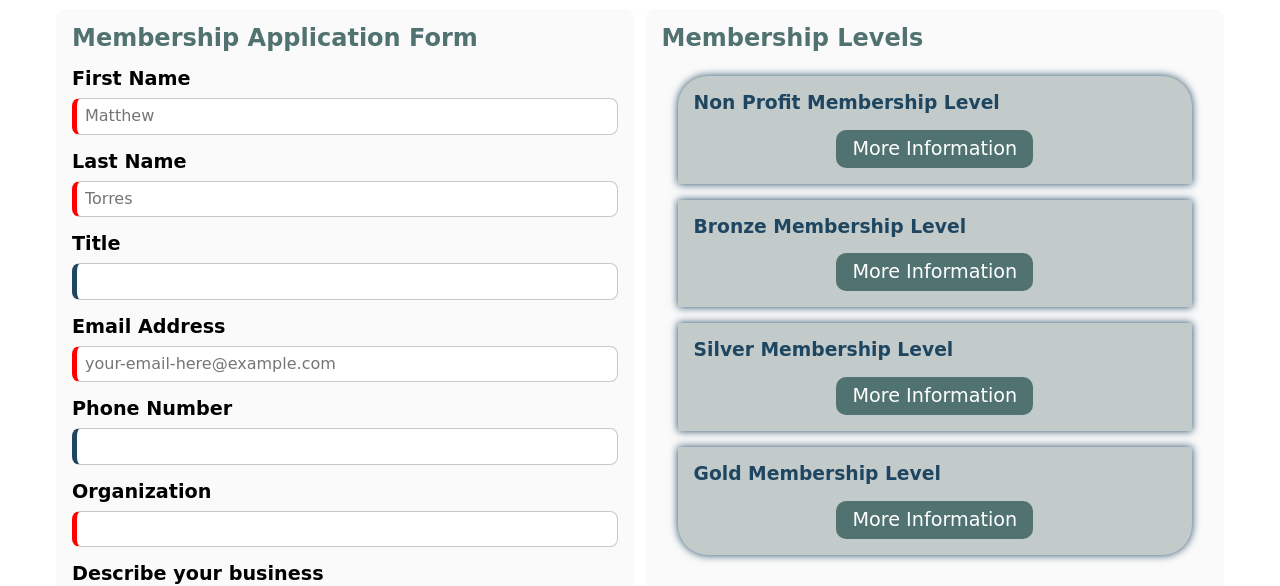
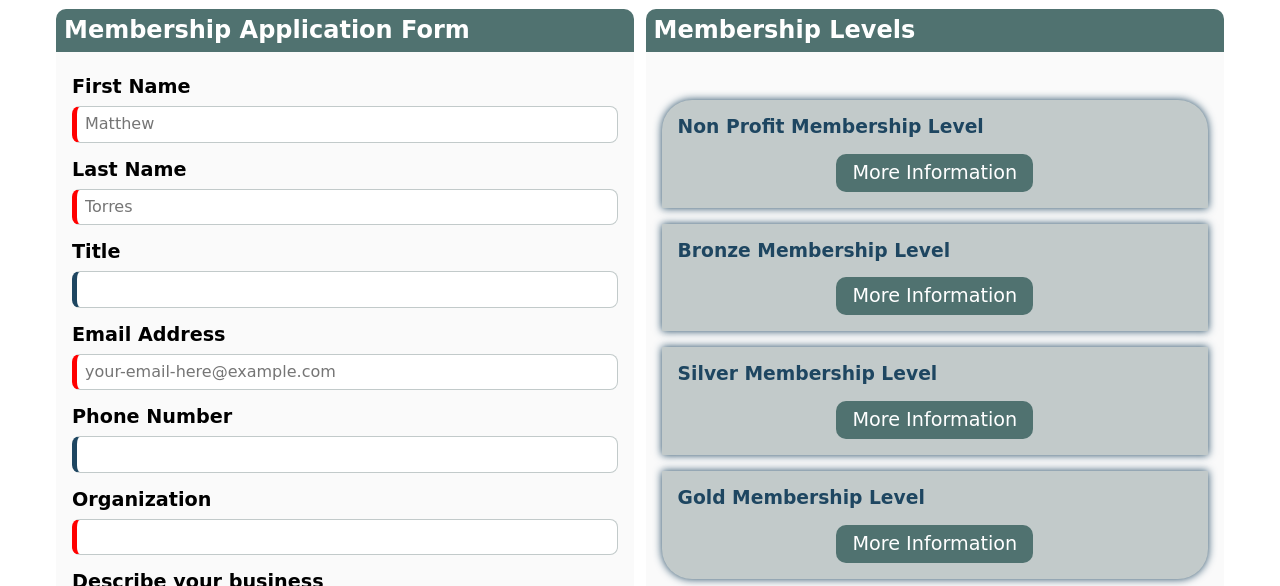
Before and after one commit to mttmorais/wdd231, a plain HTML site: page chamber/join.html in a window 1280 px wide. Shown: the part 214-800 px from the top of the page. Drawn offline with Linux system fonts and the light colour scheme; a web font is replaced by a local one.

Commit message:
fixed chamber homepage

```diff
--- a/chamber/styles/small.css
+++ b/chamber/styles/small.css
@@ -515,7 +515,6 @@ header button {
 /*------------------------------ JOIN PAGE ------------------------------*/
 #applicationForm,
 #membershipInfo {
-    padding: 1rem;
     border-radius: 10px;
     background-color: var(--background-color);
 }
@@ -536,13 +535,16 @@ header button {
 
 #applicationForm h2,
 #membershipInfo h2 {
-    padding-bottom: 0.5rem;
-    color: var(--secondary-color);
+    padding: 0.5rem;
+    border-radius: 10px 10px 0 0;
+    color: var(--white-color);
+    background-color: var(--secondary-color)
 }
 
 form {
     display: grid;
     gap: 0.5rem;
+    padding: 1rem;
 }
 
 label {
@@ -632,6 +634,7 @@ textarea {
 }
 
 .card:first-of-type {
+    margin-top: 3rem;
     border-radius: 30px 30px 0 0;
 }
 
```
Also changed, not shown: chamber/index.html (+2 -2 lines).
